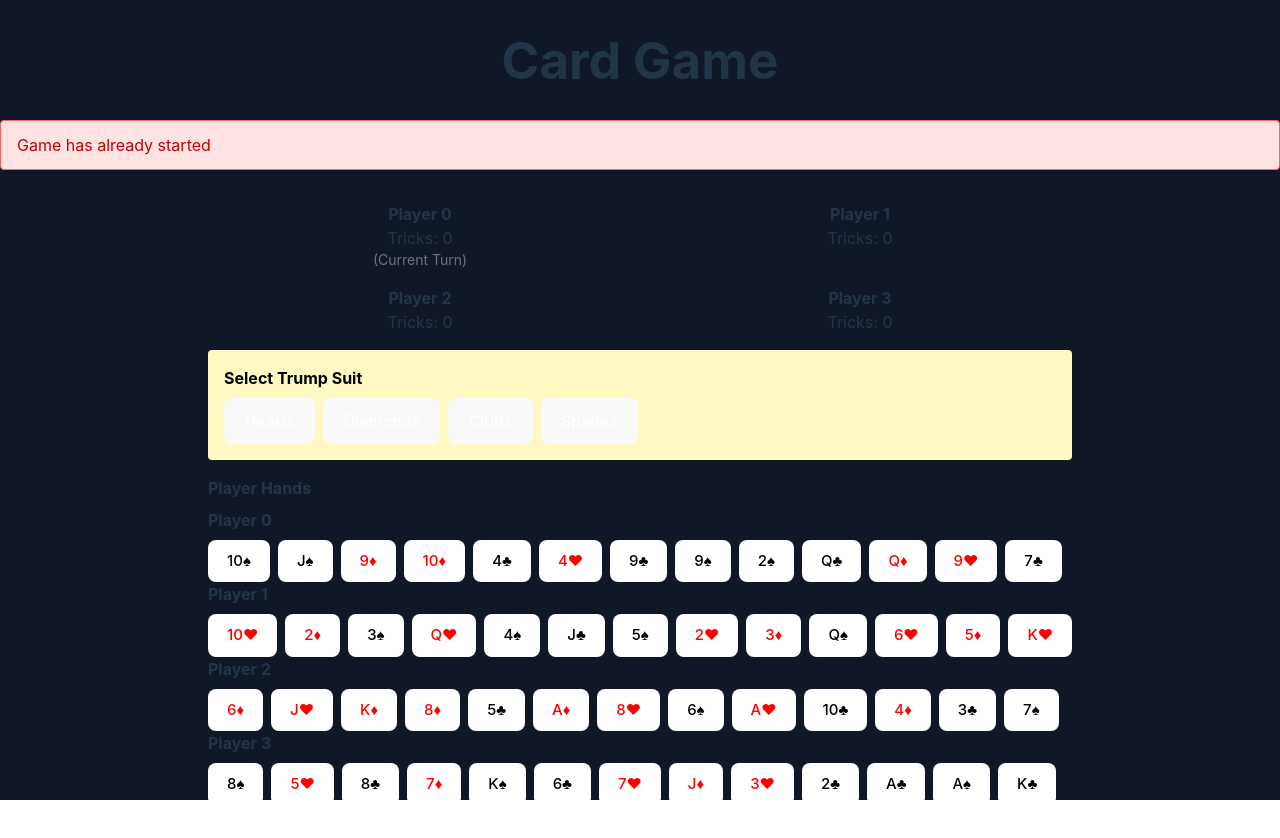
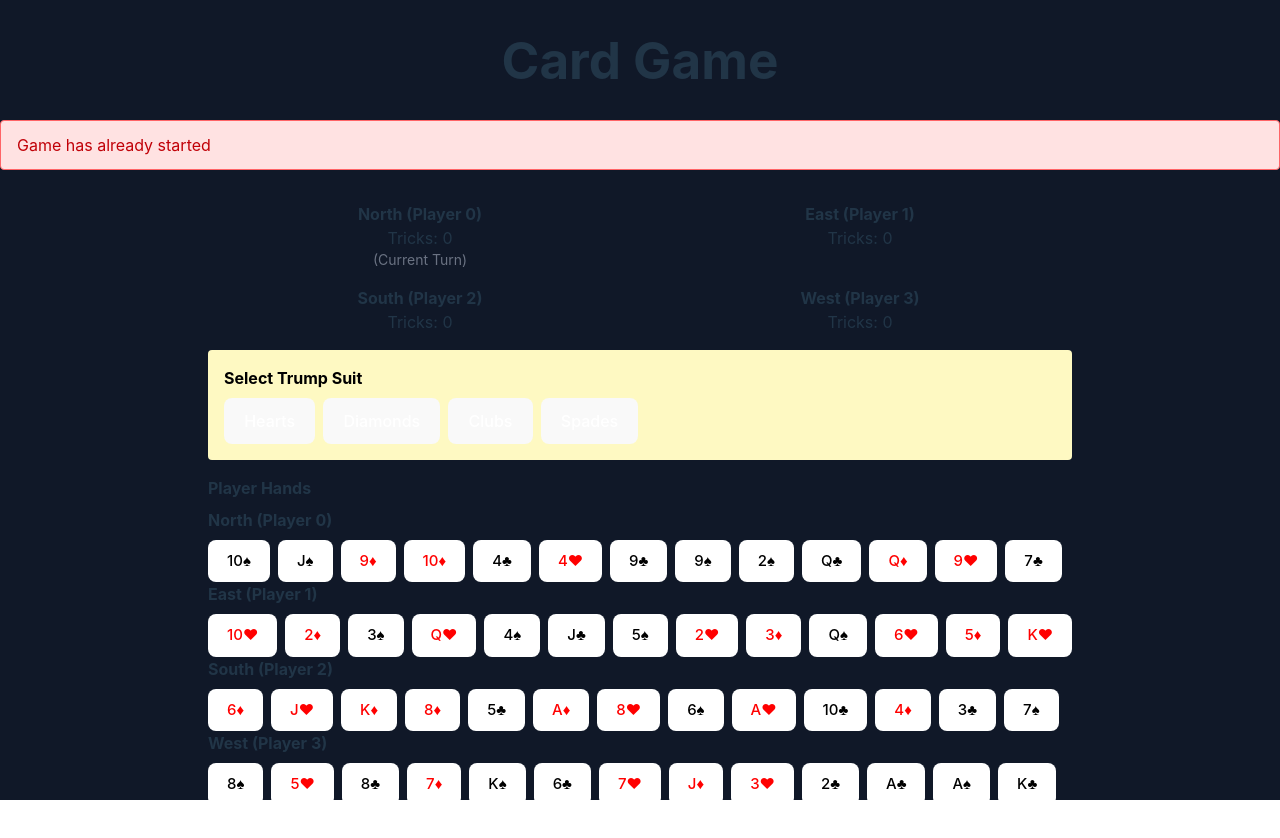
Before and after one commit to rasult22/cort, a React (Vite) app: page / in a window 1280 px wide. Shown: the top 838 px of the page. Built offline with nearby package versions, Linux system fonts and the light colour scheme.

Commit message:
Enhance GameTable component to display player names alongside their IDs. Update Game class to include player names and track player IDs in current tricks. This improves clarity in the game interface.

```diff
--- a/src/components/Game/GameTable.tsx
+++ b/src/components/Game/GameTable.tsx
@@ -58,12 +58,12 @@ export const GameTable: React.FC<GameTableProps> = ({ game, onPlayCard, onSetTru
                 <div className="col-span-2 text-center font-bold mb-2">Current Trick</div>
                 {currentTrick.cards.map((card, index) => (
                     <div key={index} className="text-center">
-                        Player {index}: {renderCard(card)}
+                        {game.getPlayerName(currentTrick.playerIds[index])} ({currentTrick.playerIds[index]}): {renderCard(card)}
                     </div>
                 ))}
                 {currentTrick.winner !== -1 && (
                     <div className="col-span-2 text-center text-green-600 font-bold">
-                        Winner: Player {currentTrick.winner}
+                        Winner: {game.getPlayerName(currentTrick.winner)} ({currentTrick.winner})
                     </div>
                 )}
             </div>
@@ -95,7 +95,7 @@ export const GameTable: React.FC<GameTableProps> = ({ game, onPlayCard, onSetTru
         const tricks = game.getPlayerTricks(playerId);
         return (
             <div className="text-center">
-                <div className="font-bold">Player {playerId}</div>
+                <div className="font-bold">{game.getPlayerName(playerId)} (Player {playerId})</div>
                 <div>Tricks: {tricks}</div>
                 <div className="text-sm text-gray-500">
                     {playerId === currentPlayer ? '(Current Turn)' : ''}
@@ -119,7 +119,7 @@ export const GameTable: React.FC<GameTableProps> = ({ game, onPlayCard, onSetTru
                 <div>
                     {[0, 1, 2, 3].map((playerId) => (
                         <div key={playerId}>
-                            <div className="font-bold mb-2">Player {playerId}</div>
+                            <div className="font-bold mb-2">{game.getPlayerName(playerId)} (Player {playerId})</div>
                             {renderPlayerHand(playerId)}
                         </div>
                     ))}
--- a/src/game/core/Game.ts
+++ b/src/game/core/Game.ts
@@ -9,6 +9,7 @@ interface Card {
 
 interface Player {
     id: number;
+    name: string;
     hand: Card[];
     tricks: number;
 }
@@ -17,6 +18,7 @@ interface Trick {
     cards: Card[];
     winner: number;
     leadSuit: Suit;
+    playerIds: number[]; // Track which player played each card
 }
 
 /**
@@ -45,10 +47,10 @@ export class GameEngine {
     constructor() {
         this.deck = this.createDeck();
         this.players = [
-            { id: 0, hand: [], tricks: 0 },
-            { id: 1, hand: [], tricks: 0 },
-            { id: 2, hand: [], tricks: 0 },
-            { id: 3, hand: [], tricks: 0 }
+            { id: 0, name: 'North', hand: [], tricks: 0 },
+            { id: 1, name: 'East', hand: [], tricks: 0 },
+            { id: 2, name: 'South', hand: [], tricks: 0 },
+            { id: 3, name: 'West', hand: [], tricks: 0 }
         ];
         this.currentTrick = null;
         this.trumpSuit = null;
@@ -150,7 +152,8 @@ export class GameEngine {
             this.currentTrick = {
                 cards: [],
                 winner: -1,
-                leadSuit: card.suit
+                leadSuit: card.suit,
+                playerIds: []
             };
         } else {
             // Check if following suit is required
@@ -162,6 +165,7 @@ export class GameEngine {
 
         // Play the card
         this.currentTrick.cards.push(card);
+        this.currentTrick.playerIds.push(playerId);
         player.hand.splice(cardIndex, 1);
 
         // If trick is complete, determine winner
@@ -266,6 +270,15 @@ export class GameEngine {
     public getPlayerTricks(playerId: number): number {
         return this.players[playerId].tricks;
     }
+
+    /**
+     * Gets the name of a player
+     * @param playerId The ID of the player (0-3)
+     * @returns Name of the player
+     */
+    public getPlayerName(playerId: number): string {
+        return this.players[playerId].name;
+    }
 }
 
 // Make the Game class available globally
```
